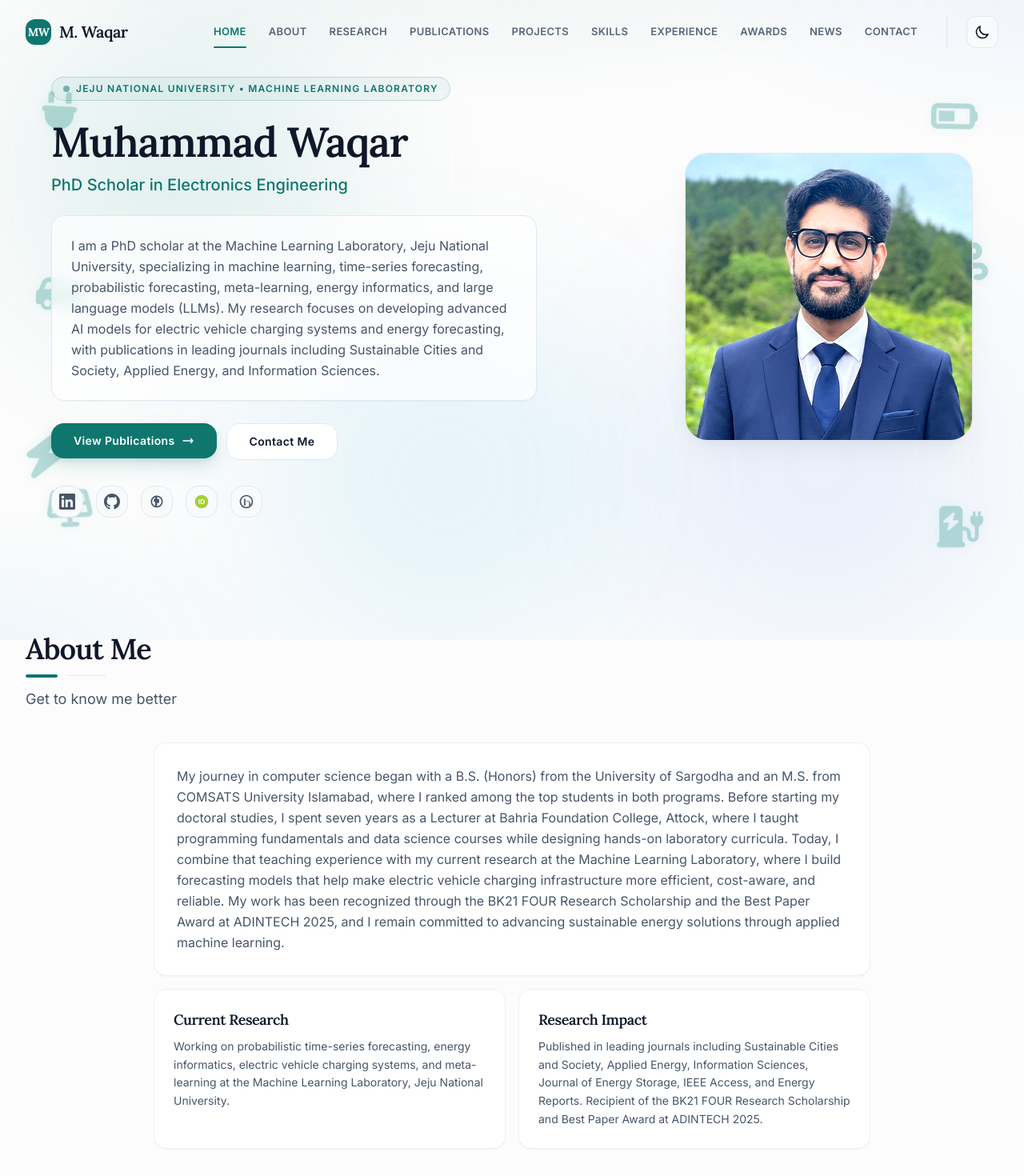
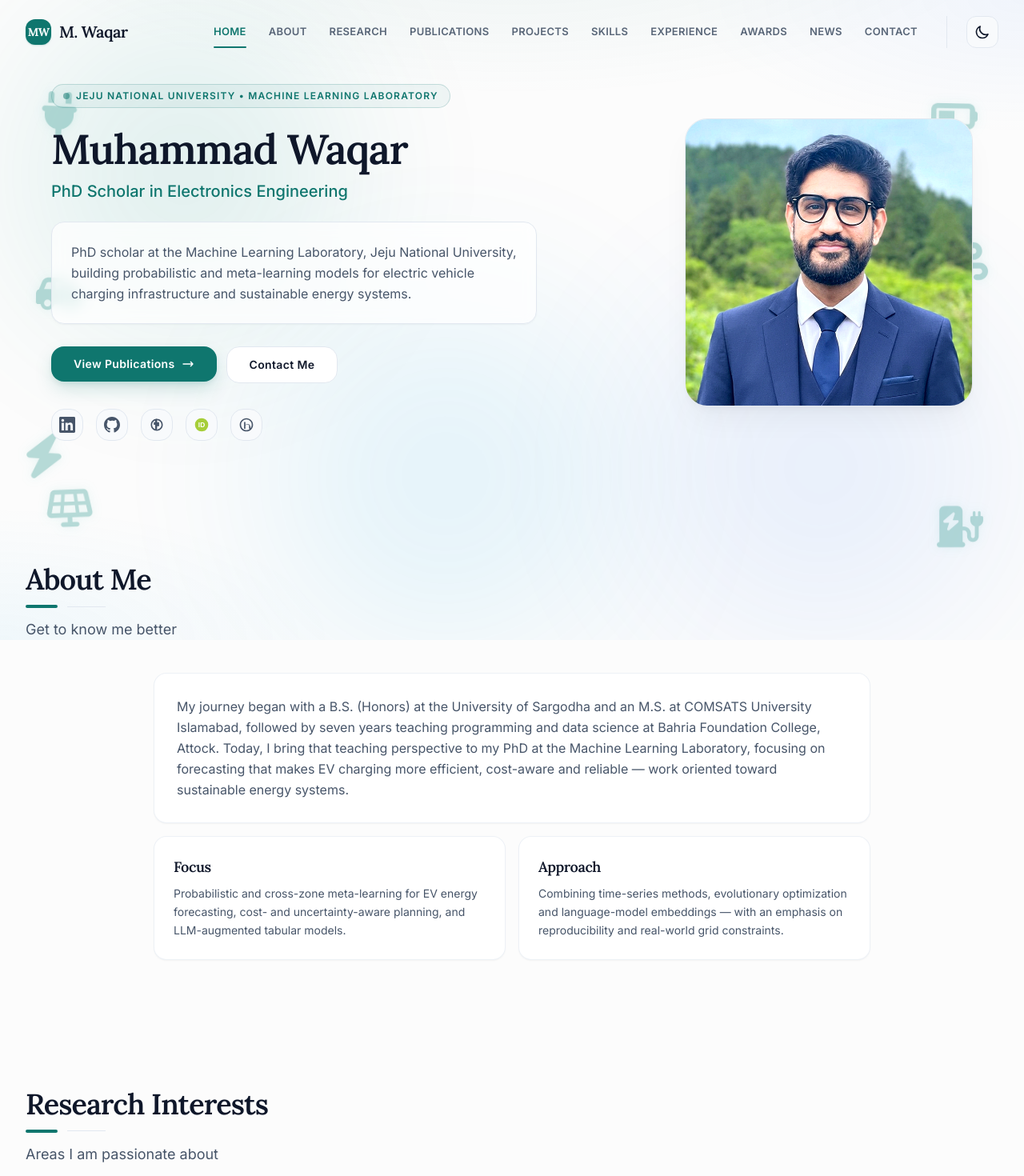
Before and after one commit to Waqar2193/M-Waqar_Academic-Portfolio, a Next.js app: page / in a window 1280 px wide. Shown: the top 1470 px of the page at 80% size. Built offline with nearby package versions, Linux system fonts and the light colour scheme.

Commit message:
Dedup portfolio: concise bio, remove Research Areas duplicate, distinct Projects, trimmed About/Experience/Footer

```diff
--- a/src/components/layout/Footer.tsx
+++ b/src/components/layout/Footer.tsx
@@ -13,7 +13,7 @@ export function Footer() {
               <span className="flex h-9 w-9 items-center justify-center rounded-lg bg-accent text-white text-sm font-bold shadow-sm">MW</span>
               <h3 className="font-serif text-lg font-semibold tracking-tight text-text-primary">{profile.name}</h3>
             </div>
-            <p className="text-text-secondary text-sm leading-relaxed mb-6 max-w-xs">{profile.shortBio}</p>
+            <p className="text-text-secondary text-sm leading-relaxed mb-6 max-w-xs">PhD scholar in Electronics Engineering at Jeju National University, focused on EV charging and sustainable energy AI.</p>
             <div className="flex items-center gap-3">
               {Object.entries(profile.social).map(([key, url]) => (
                 <a key={key} href={url} target="_blank" rel="noopener noreferrer" className="flex h-9 w-9 items-center justify-center rounded-lg border border-border bg-surface text-text-secondary hover:text-accent hover:border-accent/30 hover:bg-surface-elevated transition-all duration-200" aria-label={key}>
--- a/src/components/sections/About.tsx
+++ b/src/components/sections/About.tsx
@@ -8,20 +8,20 @@ export function About() {
         <div className="max-w-4xl mx-auto space-y-4">
           <div className="rounded-2xl border border-border/60 bg-surface-elevated p-6 lg:p-7 shadow-sm">
             <p className="text-text-secondary leading-relaxed">
-              My journey in computer science began with a B.S. (Honors) from the University of Sargodha and an M.S. from COMSATS University Islamabad, where I ranked among the top students in both programs. Before starting my doctoral studies, I spent seven years as a Lecturer at Bahria Foundation College, Attock, where I taught programming fundamentals and data science courses while designing hands-on laboratory curricula. Today, I combine that teaching experience with my current research at the Machine Learning Laboratory, where I build forecasting models that help make electric vehicle charging infrastructure more efficient, cost-aware, and reliable. My work has been recognized through the BK21 FOUR Research Scholarship and the Best Paper Award at ADINTECH 2025, and I remain committed to advancing sustainable energy solutions through applied machine learning.
+              My journey began with a B.S. (Honors) at the University of Sargodha and an M.S. at COMSATS University Islamabad, followed by seven years teaching programming and data science at Bahria Foundation College, Attock. Today, I bring that teaching perspective to my PhD at the Machine Learning Laboratory, focusing on forecasting that makes EV charging more efficient, cost-aware and reliable — work oriented toward sustainable energy systems.
             </p>
           </div>
           <div className="grid md:grid-cols-2 gap-4">
             <div className="rounded-2xl border border-border/60 bg-surface-elevated p-6 shadow-sm">
-              <h3 className="font-serif text-lg font-semibold tracking-tight text-text-primary mb-2">Current Research</h3>
+              <h3 className="font-serif text-lg font-semibold tracking-tight text-text-primary mb-2">Focus</h3>
               <p className="text-text-secondary text-sm leading-relaxed">
-                Working on probabilistic time-series forecasting, energy informatics, electric vehicle charging systems, and meta-learning at the Machine Learning Laboratory, Jeju National University.
+                Probabilistic and cross-zone meta-learning for EV energy forecasting, cost- and uncertainty-aware planning, and LLM-augmented tabular models.
               </p>
             </div>
             <div className="rounded-2xl border border-border/60 bg-surface-elevated p-6 shadow-sm">
-              <h3 className="font-serif text-lg font-semibold tracking-tight text-text-primary mb-2">Research Impact</h3>
+              <h3 className="font-serif text-lg font-semibold tracking-tight text-text-primary mb-2">Approach</h3>
               <p className="text-text-secondary text-sm leading-relaxed">
-                Published in leading journals including Sustainable Cities and Society, Applied Energy, Information Sciences, Journal of Energy Storage, IEEE Access, and Energy Reports. Recipient of the BK21 FOUR Research Scholarship and Best Paper Award at ADINTECH 2025.
+                Combining time-series methods, evolutionary optimization and language-model embeddings — with an emphasis on reproducibility and real-world grid constraints.
               </p>
             </div>
           </div>
--- a/src/data/education.ts
+++ b/src/data/education.ts
@@ -69,9 +69,8 @@ export const experience: ExperienceEntry[] = [
     startDate: "2025-03",
     endDate: "Present",
     description: [
-      "Conduct research on probabilistic time-series forecasting, energy informatics, electric vehicle charging systems, and meta-learning",
-      "Develop AI models published in leading journals including Applied Energy and Information Sciences",
-      "Recipient of the BK21 FOUR Research Scholarship",
+      "Research on probabilistic and cross-zone forecasting for EV charging infrastructure and energy systems",
+      "Collaboration on reproducible experiments and grid-aware evaluation",
     ],
     type: "academic",
   },
--- a/src/data/profile.ts
+++ b/src/data/profile.ts
@@ -3,12 +3,12 @@ export const profile = {
   title: "PhD Scholar in Electronics Engineering",
   affiliation: "Machine Learning Laboratory, Jeju National University, Republic of Korea",
   email: "m-waqar@stu.jejunu.ac.kr",
-  shortBio: "I am a PhD scholar at the Machine Learning Laboratory, Jeju National University, specializing in machine learning, time-series forecasting, probabilistic forecasting, meta-learning, energy informatics, and large language models (LLMs). My research focuses on developing advanced AI models for electric vehicle charging systems and energy forecasting, with publications in leading journals including Sustainable Cities and Society, Applied Energy, and Information Sciences.",
-  longBio: `I am a PhD scholar in Electronics Engineering at Jeju National University, Republic of Korea, working under the supervision of Prof. Yung-Cheol Byun at the Machine Learning Laboratory. My research focuses on probabilistic time-series forecasting, energy informatics, electric vehicle charging systems, and meta-learning. I develop AI models that have been published in leading journals including Sustainable Cities and Society, Applied Energy, Information Sciences, Journal of Energy Storage, IEEE Access, and Energy Reports.
+  shortBio: "PhD scholar at the Machine Learning Laboratory, Jeju National University, building probabilistic and meta-learning models for electric vehicle charging infrastructure and sustainable energy systems.",
+  longBio: `I am a PhD scholar in Electronics Engineering at Jeju National University, working under Prof. Yung-Cheol Byun at the Machine Learning Laboratory. My work centers on probabilistic time-series forecasting, energy informatics, and meta-learning for EV charging infrastructure.
 
-Prior to my PhD, I completed my M.S. in Computer Science at COMSATS University Islamabad, Pakistan, with a CGPA of 3.71/4.00, and my B.S. (Honors) in Computer Science at the University of Sargodha, Pakistan, with a CGPA of 3.50/4.00. I worked as a Lecturer in Computer Science at Bahria Foundation College, Attock, Pakistan, where I taught Introduction to ICT, Programming Fundamentals, and Data Science Foundations.
+I develop AI models published in Sustainable Cities and Society, Applied Energy, Information Sciences, Journal of Energy Storage, IEEE Access, and Energy Reports.
 
-My research has been recognized with the BK21 FOUR Research Scholarship, the Best Paper Award at ADINTECH 2025, and the Excellent Research Performance Award from BK21 at Jeju National University. I am passionate about advancing energy-efficient AI systems and contributing to sustainable energy solutions.`,
+Previously, I completed an M.S. in Computer Science at COMSATS University Islamabad (CGPA 3.71/4.00) and a B.S. (Honors) at the University of Sargodha (CGPA 3.50/4.00), then served seven years as Lecturer in Computer Science at Bahria Foundation College, Attock, teaching programming and data science and designing lab curricula. I am passionate about energy-efficient AI for sustainable cities.`,
   photo: "/images/profile.png",
   cvUrl: "/files/cv.pdf",
   office: "Machine Learning Laboratory, Jeju National University",
--- a/src/data/projects.ts
+++ b/src/data/projects.ts
@@ -16,11 +16,23 @@ export interface Project {
 
 export const projects: Project[] = [
   {
+    id: "proj0",
+    title: "MTML-EV: Cross-Zone Meta-Learning for Urban EV Infrastructure",
+    description: "Multi-target meta-learning system that transfers knowledge across urban zones for joint forecasting of EV charging demand and energy use.",
+    longDescription: "Focuses on cross-zone generalization for sustainable cities: meta-learning across districts to improve multi-target forecasts under data scarcity.",
+    tags: ["Meta-Learning", "Cross-Zone", "Multi-Target", "Sustainable Cities"],
+    startDate: "2025-09",
+    endDate: "Present",
+    status: "active",
+    paper: "https://doi.org/10.1016/j.scs.2026.107865",
+    featured: true,
+  },
+  {
     id: "proj1",
     title: "Hybrid Deep Learning for EV Charging Forecasting",
-    description: "Developing a hybrid deep learning framework for multivariate energy forecasting and peak load prediction in electric vehicle charging infrastructure.",
-    longDescription: "This project develops a hybrid deep learning framework that combines multiple neural network architectures for multivariate energy forecasting and peak load prediction in EV charging infrastructure. The framework addresses the challenges of accurate demand prediction in EV charging systems, published in Applied Energy.",
-    tags: ["Deep Learning", "Time Series Forecasting", "EV Charging", "Energy Informatics"],
+    description: "Multivariate framework that fuses hybrid architectures for peak load and energy forecasting at charging stations.",
+    longDescription: "Explores architectural hybrids for multivariate EV load forecasting with emphasis on peak-load reliability.",
+    tags: ["Deep Learning", "Multivariate", "Peak Load", "EV Charging"],
     startDate: "2025-03",
     endDate: "Present",
     status: "active",
@@ -30,9 +42,9 @@ export const projects: Project[] = [
   {
     id: "proj2",
     title: "CUP-EV: Probabilistic EV Charging Forecasting",
-    description: "Cost and uncertainty-aware probabilistic multi-horizon electric vehicle charging forecasting using hybrid DLinear-based framework.",
-    longDescription: "CUP-EV is a hybrid DLinear-based framework for cost and uncertainty-aware probabilistic multi-horizon EV charging forecasting. It provides reliable uncertainty estimates for EV charging demand, enabling better decision-making for grid operators and charging station managers. Published in Information Sciences.",
-    tags: ["Probabilistic Forecasting", "DLinear", "Uncertainty Quantification", "EV Charging"],
+    description: "DLinear-based probabilistic model providing calibrated uncertainty for multi-horizon EV charging forecasts.",
+    longDescription: "Cost- and uncertainty-aware design for decision support in grid and station operations.",
+    tags: ["Probabilistic", "DLinear", "Uncertainty", "Multi-Horizon"],
     startDate: "2025-03",
     endDate: "Present",
     status: "active",
@@ -42,9 +54,9 @@ export const projects: Project[] = [
   {
     id: "proj3",
     title: "Multi-Objective EV Charging Coordination",
-    description: "Cost-aware evolutionary framework for multi-objective coordination of electric vehicle charging under grid tariffs.",
-    longDescription: "This project develops a cost-aware evolutionary framework for multi-objective coordination of EV charging under grid tariffs. The framework optimizes charging schedules to minimize costs while maintaining grid stability, addressing the complex trade-offs in EV charging infrastructure management. Published in Journal of Energy Storage.",
-    tags: ["Evolutionary Algorithms", "Multi-Objective Optimization", "Grid Tariffs", "EV Charging"],
+    description: "Evolutionary optimization for cost-aware scheduling of EV charging under dynamic grid tariffs.",
+    longDescription: "Balances cost, stability and user constraints via multi-objective evolutionary search.",
+    tags: ["Evolutionary", "Multi-Objective", "Grid Tariffs", "Scheduling"],
     startDate: "2025-03",
     endDate: "Present",
     status: "active",
@@ -54,9 +66,9 @@ export const projects: Project[] = [
   {
     id: "proj4",
     title: "Crop Yield Forecasting with Stacking Ensembles",
-    description: "Stacking ensemble framework leveraging synthetic data for accurate and stable crop yield forecasting.",
-    longDescription: "This project presents a stacking ensemble framework that leverages synthetic data augmentation for accurate and stable crop yield forecasting. The framework demonstrates improved prediction stability across diverse agricultural scenarios, contributing to food security and agricultural planning. Published in IEEE Access.",
-    tags: ["Ensemble Learning", "Synthetic Data", "Crop Yield", "Forecasting"],
+    description: "Synthetic-data-augmented stacking ensemble for stable, accurate crop yield prediction.",
+    longDescription: "Tests stability of ensemble generalization across agricultural scenarios.",
+    tags: ["Ensemble", "Synthetic Data", "Agriculture", "Stability"],
     startDate: "2025-03",
     endDate: "2025-08",
     status: "completed",
@@ -66,9 +78,9 @@ export const projects: Project[] = [
   {
     id: "proj5",
     title: "TEF-PLM: LLM-Augmented EV Energy Forecasting",
-    description: "Tabular and embeddings fusion framework using pretrained language models for enhanced electric vehicle energy forecasting.",
-    longDescription: "TEF-PLM is a tabular and embeddings fusion framework that leverages pretrained language models to enhance EV energy forecasting accuracy by integrating structured and unstructured data. The framework demonstrates the power of combining LLM embeddings with traditional tabular data for energy forecasting. Published in Energy Reports.",
-    tags: ["Large Language Models", "Embeddings Fusion", "Energy Forecasting", "EV Charging"],
+    description: "Fusion of tabular features and pretrained language-model embeddings for EV energy forecasting.",
+    longDescription: "Investigates structured + unstructured fusion via PLM embeddings.",
+    tags: ["LLMs", "Embeddings Fusion", "Tabular", "EV Energy"],
     startDate: "2025-03",
     endDate: "2025-07",
     status: "completed",
@@ -78,9 +90,9 @@ export const projects: Project[] = [
   {
     id: "proj6",
     title: "LLM-Prompted Features for EV Demand Forecasting",
-    description: "Augmenting LLM-prompted features and deep RNNs for accurate EV energy demand forecasting.",
-    longDescription: "This project augments LLM-prompted features with deep RNNs for accurate EV energy demand forecasting. It demonstrates the effectiveness of combining large language model features with recurrent neural networks, achieving state-of-the-art performance. Presented at ADINTECH 2025 and awarded Best Paper.",
-    tags: ["LLMs", "RNNs", "Feature Engineering", "EV Demand Forecasting"],
+    description: "Prompt-driven feature engineering combined with deep RNNs for demand forecasting.",
+    longDescription: "Awarded Best Paper at ADINTECH 2025.",
+    tags: ["LLMs", "RNNs", "Feature Engineering", "ADINTECH"],
     startDate: "2025-03",
     endDate: "2025-06",
     status: "completed",
--- a/src/data/skills.ts
+++ b/src/data/skills.ts
@@ -10,18 +10,6 @@ export interface Skill {
 }
 
 export const skills: SkillCategory[] = [
-  {
-    name: "Research Areas",
-    skills: [
-      { name: "Machine Learning", level: 5 },
-      { name: "Deep Learning", level: 5 },
-      { name: "Time Series Forecasting", level: 5 },
-      { name: "Probabilistic Forecasting", level: 5 },
-      { name: "Meta-learning", level: 4 },
-      { name: "Transfer Learning", level: 4 },
-      { name: "Natural Language Processing", level: 4 },
-    ],
-  },
   {
     name: "Frameworks",
     skills: [
```
